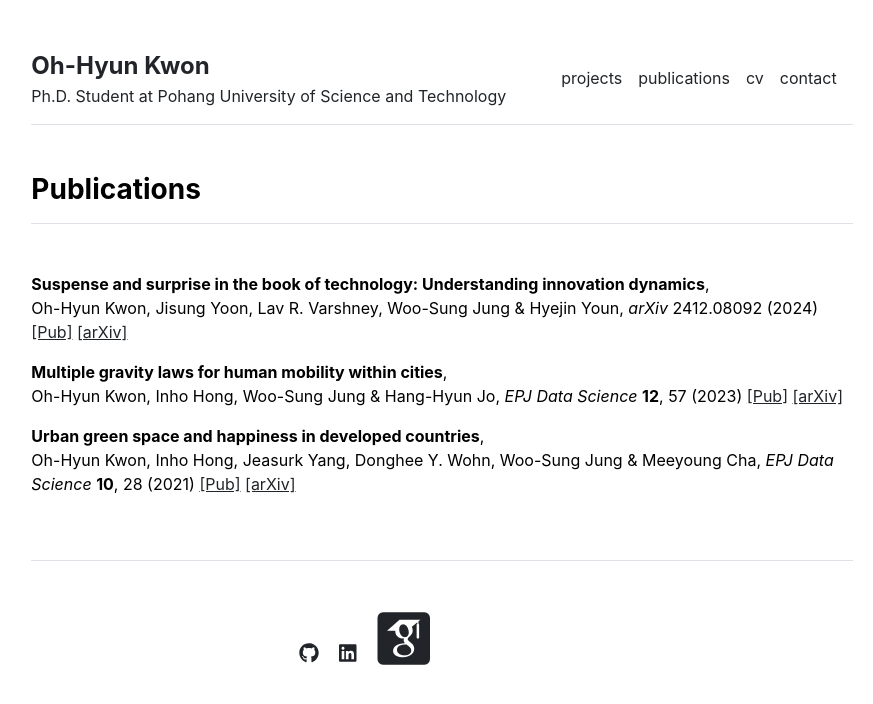
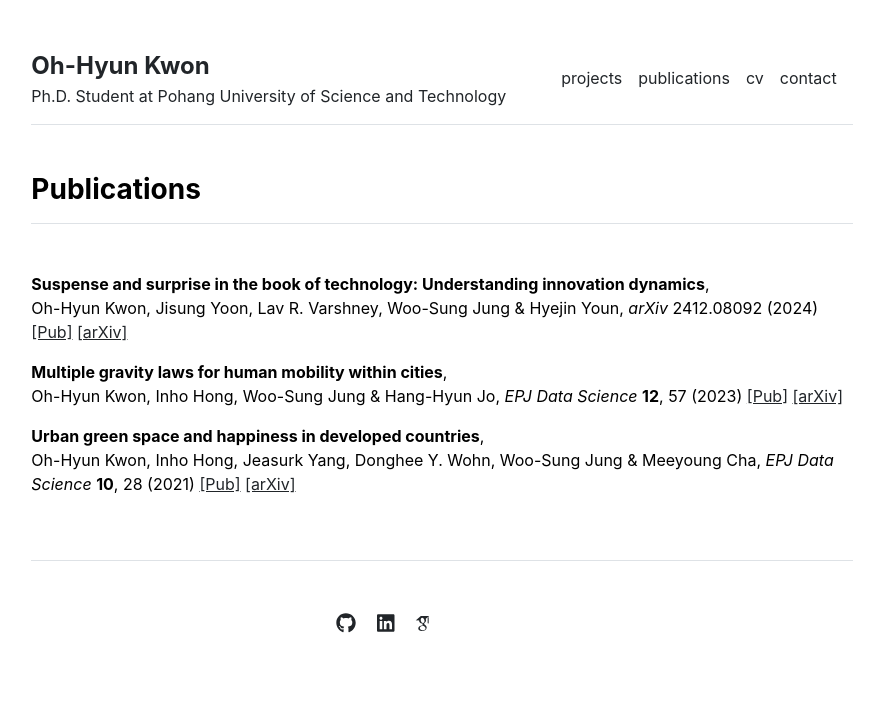
Before and after one commit to pothyd/pothyd.github.io, a Jekyll site: the page built from index.md, in a window 1280 px wide. Shown: the top 704 px of the page, without its empty margins (198-1071 px from the left). Built offline with Jekyll 4.4.1, drawn with Linux system fonts in a browser that asks for light colours; some web fonts are replaced.

Commit message:
Update settings.yml

```diff
--- a/_data/settings.yml
+++ b/_data/settings.yml
@@ -17,7 +17,7 @@ projects:
 social:
 - {icon: 'fab fa-github', link: 'https://github.com/pothyd'}
 - {icon: 'fab fa-linkedin', link: 'https://linkedin.com/in/kwon-oh-hyun-907b22134/'}
-- {icon: 'ai ai-google-scholar-square ai-3x', link: 'https://scholar.google.com/citations?user=ugw2C8UAAAAJ'}
+- {icon: 'ai ai-google-scholar', link: 'https://scholar.google.com/citations?user=ugw2C8UAAAAJ'}
 
 contacts:
 - {name: 'Oh-Hyun Kwon', title: 'Ph.D. Student', department: 'Physics', institution: 'Pohang University of Science and Technology', institution_address: '77 Cheongam-ro, Pohang, Republic of Korea', email: 'ohhyun@postech.ac.kr', office: 'Room 412, Science Building 4'}
```
